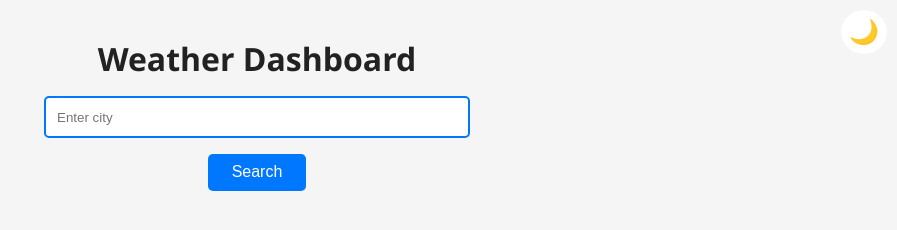
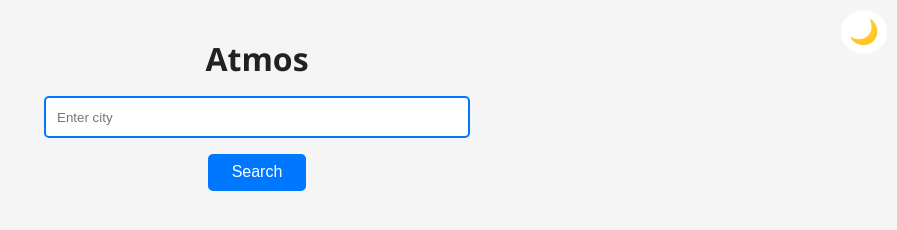
Before and after one commit to AlqamahAnsari/atmos, a plain HTML site: page index.html in a window 1280 px wide. Shown: the whole page, without its empty margins (383-1280 px from the left). Drawn offline with Linux system fonts and the light colour scheme.

Commit message:
Update index.html

```diff
--- a/index.html
+++ b/index.html
@@ -3,11 +3,11 @@
 <head>
   <meta charset="UTF-8" />
   <meta name="viewport" content="width=device-width, initial-scale=1.0"/>
-  <title>Weather Dashboard</title>
+  <title>Atmos</title>
   <link rel="stylesheet" href="style.css" />
 </head>
 <body>
-  <h1>Weather Dashboard</h1>
+  <h1>Atmos</h1>
   <button id="toggleTheme">🌙</button>
   <input type="text" id="cityInput" placeholder="Enter city" autocomplete="off" />
   <div id="suggestions"></div>
```
